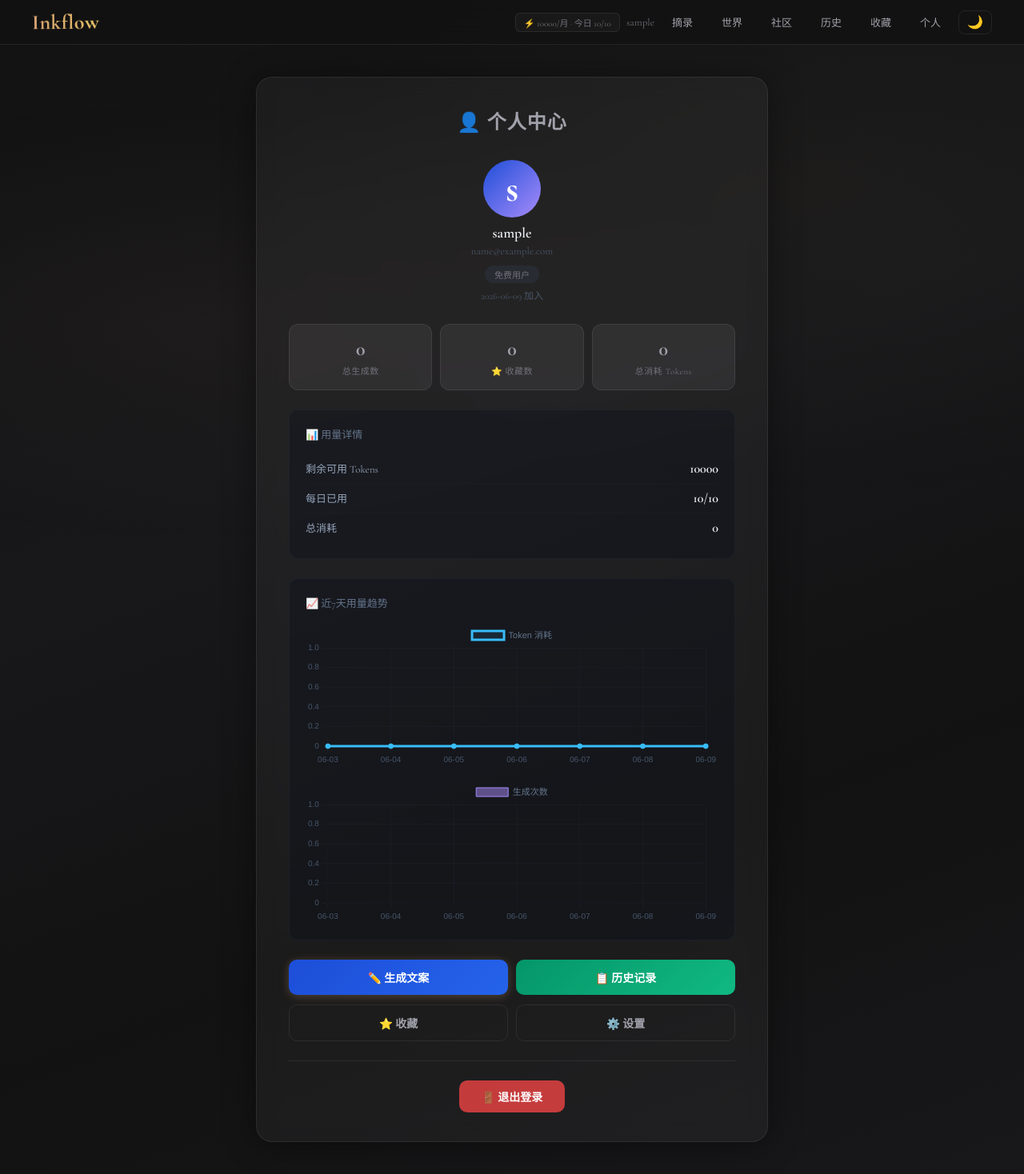
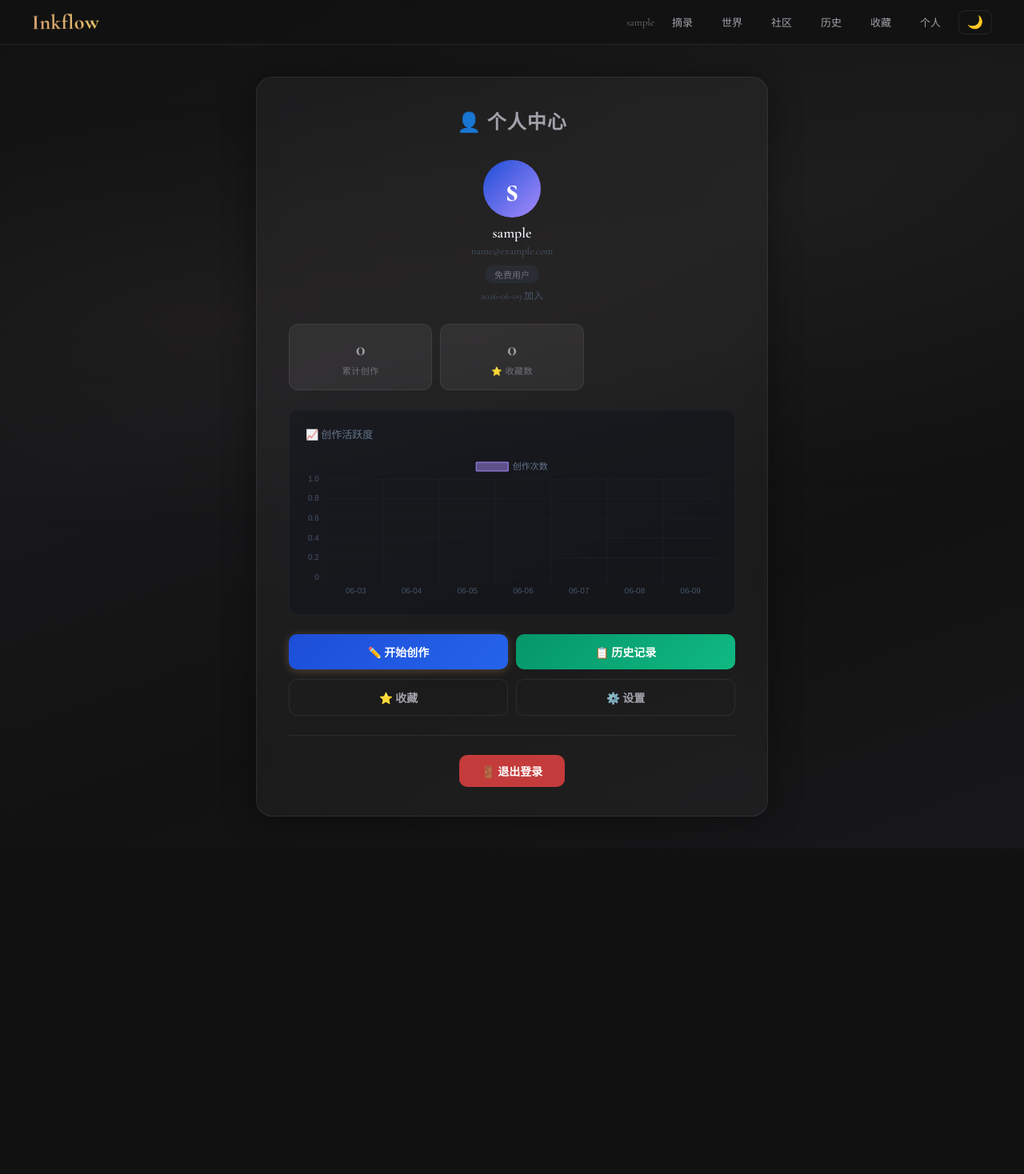
Before and after one commit to YL-DY/ai-copywriter, a Flask app: page /profile in a window 1280 px wide. Shown: the whole page at 80% size. After the commit the page ends 1021 px from the top, so only its background shows below. Run offline with Flask 3, Linux system fonts and the light colour scheme; the visitor is signed in with stand-in values (Sample User, id 1); data that the repository does not hold is empty.

Commit message:
refactor: 清理 Token 相关内容、旧术语，修复时间显示 Bug

```diff
--- a/app.py
+++ b/app.py
@@ -1,4 +1,5 @@
 from flask import Flask, render_template, request, redirect, url_for, flash, send_file, jsonify
+from datetime import timezone as _tz, timedelta as _td
 from flask_login import LoginManager, login_required, current_user
 import requests
 import hashlib
@@ -166,10 +167,6 @@ REWRITE_INSTRUCTIONS = {
 
 
 
-def estimate_tokens(text):
-    return len(text)
-
-
 def parse_result(raw):
     """解析模型返回的 JSON，解析失败则退回纯文本"""
     import json as _json
@@ -230,7 +227,6 @@ def home():
     result_emoji = ""
     result_content = ""
     result_tags = []
-    result_tokens = 0
     last_history_id = 0
     reuse_product = ""
     reuse_style = ""
@@ -256,12 +252,10 @@ def home():
         if not current_user.is_premium and current_user.daily_count >= 10:
             flash("今日免费次数已用完（每日 10 次），明天再来吧", "error")
             return render_template("home.html", result_raw="", result_title="", result_emoji="", result_content="", result_tags=[],
-                                   result_tokens=0,
                                    reuse_product=reuse_product, reuse_style=reuse_style,
                                    reuse_custom_prompt=reuse_custom_prompt, reuse_word_count=reuse_word_count)
 
         system_msg, user_msg = generate_messages(product, emotion_id, custom_prompt, word_count)
-        prompt_tokens = estimate_tokens(system_msg + user_msg)
 
         url = "https://api.deepseek.com/chat/completions"
         headers = {
@@ -283,13 +277,10 @@ def home():
             if "choices" not in resp_data:
                 flash(f"API 调用失败：{resp_data}", "error")
                 return render_template("home.html", result_raw="", result_title="", result_emoji="", result_content="", result_tags=[],
-                                       result_tokens=0,
                                        reuse_product=reuse_product, reuse_style=reuse_style,
                                        reuse_custom_prompt=reuse_custom_prompt, reuse_word_count=reuse_word_count)
 
             result_raw = resp_data["choices"][0]["message"]["content"]
-            output_tokens = estimate_tokens(result_raw)
-            result_tokens = prompt_tokens + output_tokens
 
             # 解析 JSON 结构化结果
             result_title, result_emoji, result_content, result_tags = parse_result(result_raw)
@@ -300,16 +291,15 @@ def home():
                 style=emotion_id,
                 prompt=system_msg + "\n\n" + user_msg,
                 result=result_raw,
-                tokens_used=result_tokens,
+                tokens_used=0,
             )
             db.session.add(history)
             db.session.flush()  # 获取 id 而不提交
             last_history_id = history.id
-            current_user.total_tokens += result_tokens
             current_user.daily_count += 1
             db.session.commit()
 
-            flash(f"生成成功！消耗约 {result_tokens} tokens", "success")
+            flash("生成成功！", "success")
 
         except requests.exceptions.Timeout:
             flash("API 请求超时，请稍后重试", "error")
@@ -322,7 +312,6 @@ def home():
                            result_emoji=result_emoji,
                            result_content=result_content,
                            result_tags=result_tags,
-                           result_tokens=result_tokens,
                            last_history_id=last_history_id,
                            reuse_product=reuse_product,
                            reuse_style=reuse_style,
@@ -338,8 +327,6 @@ def history():
     style_filter = request.args.get("style", "").strip()
     date_from = request.args.get("date_from", "").strip()
     date_to = request.args.get("date_to", "").strip()
-    tokens_min = request.args.get("tokens_min", "")
-    tokens_max = request.args.get("tokens_max", "")
 
     query = History.query.filter_by(user_id=current_user.id)
 
@@ -360,20 +347,6 @@ def history():
         try:
             dt_to = _datetime.strptime(date_to, "%Y-%m-%d") + timedelta(days=1)
             query = query.filter(History.created_at < dt_to)
-        except Exception:
-            pass
-
-    if tokens_min:
-        try:
-            tmin = int(tokens_min)
-            query = query.filter(History.tokens_used >= tmin)
-        except Exception:
-            pass
-
-    if tokens_max:
-        try:
-            tmax = int(tokens_max)
-            query = query.filter(History.tokens_used <= tmax)
         except Exception:
             pass
 
@@ -404,7 +377,7 @@ def history():
 
     return render_template("history.html", pagination=pagination, search=search,
                            style_filter=style_filter, date_from=date_from,
-                           date_to=date_to, tokens_min=tokens_min, tokens_max=tokens_max,
+                           date_to=date_to,
                            style_list=[c['label'] for c in EMOTION_CARDS],
                            parsed_items=parsed_items)
 
@@ -603,11 +576,9 @@ def settings():
 @login_required
 def profile():
     total_count = History.query.filter_by(user_id=current_user.id).count()
-    total_tokens_used = db.session.query(db.func.sum(History.tokens_used))\
-        .filter(History.user_id == current_user.id).scalar() or 0
     fav_count = History.query.filter_by(user_id=current_user.id, is_favorited=True).count()
     return render_template("profile.html", total_count=total_count,
-                           total_tokens_used=total_tokens_used, fav_count=fav_count)
+                           fav_count=fav_count)
 
 
 @app.route("/favorites")
@@ -748,10 +719,9 @@ def export():
 @app.route("/stats-data")
 @login_required
 def stats_data():
-    """返回最近7天的每日 Token 用量和生成次数"""
+    """返回最近7天的每日创作次数"""
     today = date.today()
     labels = []
-    token_data = []
     count_data = []
 
     for i in range(6, -1, -1):
@@ -763,20 +733,16 @@ def stats_data():
         start = _datetime(day.year, day.month, day.day)
         end = start + timedelta(days=1)
 
-        records = History.query.filter(
+        day_count = History.query.filter(
             History.user_id == current_user.id,
             History.created_at >= start,
             History.created_at < end
-        ).all()
+        ).count()
 
-        day_tokens = sum(r.tokens_used for r in records)
-        day_count = len(records)
-        token_data.append(day_tokens)
         count_data.append(day_count)
 
     return jsonify({
         "labels": labels,
-        "token_data": token_data,
         "count_data": count_data
     })
 
@@ -784,22 +750,30 @@ def stats_data():
 @app.context_processor
 def inject_globals():
     if current_user.is_authenticated:
-        remaining = current_user.tokens_remaining
         today = date.today().isoformat()
         if current_user.daily_date != today:
             daily_used = 0
         else:
             daily_used = current_user.daily_count
         daily_remaining = max(0, 10 - daily_used)
-        return dict(user_token_remaining=remaining,
-                    daily_remaining=daily_remaining,
+        return dict(daily_remaining=daily_remaining,
                     emotion_cards=EMOTION_CARDS)
-    return dict(user_token_remaining=0,
-                daily_remaining=10,
+    return dict(daily_remaining=10,
                 emotion_cards=EMOTION_CARDS)
 
 
 import re as _re
+
+@app.template_filter("localtime")
+def localtime_filter(dt, fmt="%Y年%m月%d日 %H:%M"):
+    """将 UTC datetime 转换为北京时间 (UTC+8) 并格式化"""
+    if dt is None:
+        return ""
+    if dt.tzinfo is None:
+        dt = dt.replace(tzinfo=_tz.utc)
+    beijing = dt.astimezone(_tz(_td(hours=8)))
+    return beijing.strftime(fmt)
+
 
 @app.template_filter("highlight_keywords")
 def highlight_keywords(text, keyword):
--- a/community/routes.py
+++ b/community/routes.py
@@ -46,6 +46,12 @@ def format_post(p):
             tags = _json.loads(p.tags)
         except Exception:
             tags = [p.tags]
+    # 将 UTC 时间转换为北京时间 (UTC+8)
+    created = p.created_at
+    if created is not None:
+        if created.tzinfo is None:
+            created = created.replace(tzinfo=timezone.utc)
+        created = created.astimezone(timezone(timedelta(hours=8)))
     return {
         "id": p.id,
         "title": p.title,
@@ -53,7 +59,7 @@ def format_post(p):
         "author_id": p.user_id,
         "author_name": p.author_nick,
         "author_avatar": p.author.avatar_url or "",
-        "created_at": p.created_at.strftime("%m-%d %H:%M"),
+        "created_at": created.strftime("%m-%d %H:%M") if created else "",
         "tags": tags,
         "like_count": p.like_count,
         "fav_count": p.fav_count,
--- a/login.html
+++ b/login.html
@@ -35,8 +35,7 @@
                 </div>
             </div>
             <div class="history-meta">
-                {{ item.created_at.strftime('%Y-%m-%d %H:%M') }}
-                · <span class="history-tokens">{{ item.tokens_used }} tokens</span>
+                {{ item.created_at | localtime("%Y-%m-%d %H:%M") }}
             </div>
             <div class="history-result">{{ item.result }}</div>
             <details style="margin-top: 12px;">
--- a/templates/base.html
+++ b/templates/base.html
@@ -128,15 +128,6 @@
         }
         .navbar .nav-links a:hover,
         .navbar .nav-link:hover { color: var(--text-primary); background: rgba(255,255,255,0.04); }
-        .navbar .token-badge {
-            font-size: 11px;
-            color: var(--text-subtle);
-            padding: 3px 10px;
-            border-radius: 6px;
-            background: rgba(255,255,255,0.03);
-            border: 1px solid var(--border-color);
-            white-space: nowrap;
-        }
         .navbar .user-info { color: var(--text-subtle); font-size: 13px; display: none; }
         .navbar .user-info.user-visible { display: inline-block; }
 
@@ -478,7 +469,6 @@
             -webkit-box-orient: vertical;
             overflow: hidden;
         }
-        .history-tokens { font-size: 11px; color: var(--text-subtle); }
         .history-actions { display: flex; gap: 6px; align-items: center; }
 
         .search-form { margin-bottom: 20px; }
@@ -557,7 +547,6 @@
             /* 顶部导航精简：只留 Logo + 主题 */
             .navbar { padding: 0 14px; height: 56px; }
             .navbar .nav-links { gap: 4px; margin-left: auto; }
-            .navbar .token-badge { font-size: 9px; padding: 2px 7px; letter-spacing: 0; white-space: nowrap; max-width: 100px; overflow: hidden; text-overflow: ellipsis; }
             .navbar .user-info { font-size: 11px; }
             .navbar .nav-link { display: none; }
             .navbar .nav-links a { display: none; }
@@ -643,7 +632,6 @@
         <nav class="navbar">
             <a href="{{ url_for('home') }}" class="brand">Inkflow</a>
             <div class="nav-links">
-                                <span class="token-badge">⚡ {{ user_token_remaining }}{% if not current_user.is_premium %}/月 · 今日 {{ daily_remaining }}/10{% endif %}</span>
                                 <span class="user-info{% if request.endpoint == 'profile' %} user-visible{% endif %}">{{ current_user.username }}</span>
                                 <a href="{{ url_for('daily') }}" class="nav-link">摘录</a>
                                 <a href="{{ url_for('worlds') }}" class="nav-link">世界</a>
--- a/templates/community/detail.html
+++ b/templates/community/detail.html
@@ -12,7 +12,7 @@
         </div>
       </a>
     </div>
-    <span class="detail-time">{{ post.created_at.strftime('%Y年%m月%d日 %H:%M') }}</span>
+    <span class="detail-time">{{ post.created_at | localtime }}</span>
   </div>
 
   <h1 class="detail-title">{{ post.title }}</h1>
--- a/templates/community/share_card.html
+++ b/templates/community/share_card.html
@@ -55,7 +55,7 @@
   <div class="card">
     <div class="card-header">
       <h1>{{ post.title }}</h1>
-      <div class="meta">{{ post.created_at.strftime('%Y年%m月%d日') }}</div>
+      <div class="meta">{{ post.created_at | localtime("%Y年%m月%d日") }}</div>
     </div>
     <div class="card-body">
       <p class="excerpt">{{ excerpt }}</p>
--- a/templates/community/user.html
+++ b/templates/community/user.html
@@ -33,7 +33,7 @@
       {% endif %}
       <div class="post-stats">
         <span>❤️ {{ post.like_count }}</span>
-        <span class="post-time">{{ post.created_at }}</span>
+        <span class="post-time">{{ post.created_at | localtime("%m-%d %H:%M") }}</span>
         {% if is_self %}
         <button class="post-delete-btn" onclick="event.stopPropagation(); if(confirm('确定要删除这篇文章吗？此操作不可撤销。')){ fetch('/community/delete/'+{{ post.id }},{method:'POST'}).then(r=>{if(r.redirected)window.location.href=r.url;else window.location.href='/community';}); }" title="删除文章">🗑️</button>
         {% endif %}
--- a/templates/compare.html
+++ b/templates/compare.html
@@ -16,7 +16,7 @@
                 <!-- Header -->
                 <div style="padding:14px 16px 10px;border-bottom:1px solid rgba(51,65,85,0.1);">
                     <div style="display:flex;justify-content:space-between;align-items:center;margin-bottom:6px;">
-                        <span style="font-size:11px;color:#475569;">{{ item.created_at.strftime('%m-%d %H:%M') }}</span>
+                        <span style="font-size:11px;color:#475569;">{{ item.created_at | localtime("%m-%d %H:%M") }}</span>
                         <span class="result-style-tag" style="font-size:11px;padding:2px 10px;"> {{ item.style }}</span>
                     </div>
                     <div style="font-size:15px;font-weight:600;color:#f1f5f9;">{{ item.product }}</div>
@@ -27,7 +27,6 @@
                 </div>
                 <!-- Footer -->
                 <div style="padding:10px 16px;border-top:1px solid rgba(51,65,85,0.1);display:flex;gap:6px;flex-wrap:wrap;">
-                    <span style="font-size:11px;color:#475569;">⚡ {{ item.tokens_used }} tokens</span>
                     <form method="POST" action="{{ url_for('toggle_favorite', history_id=item.id) }}" style="display:inline;" class="fav-form-sm">
                         <button type="submit" class="btn-sm {{ 'btn-success' if item.is_favorited else 'btn-outline' }}" style="font-size:10px;padding:3px 8px;">
                             {% if item.is_favorited %}⭐{% else %}☆{% endif %}
--- a/templates/history.html
+++ b/templates/history.html
@@ -24,7 +24,7 @@
                 </div>
             </div>
             <div class="entry-meta">
-                <time>{{ item.created_at.strftime('%Y年%m月%d日 · %H:%M') }}</time>
+                <time>{{ item.created_at | localtime("%Y年%m月%d日 · %H:%M") }}</time>
             </div>
             <div class="entry-preview">{{ item.preview }}</div>
             <details class="entry-full">
--- a/templates/home.html
+++ b/templates/home.html
@@ -377,10 +377,6 @@
     font-size: 12px;
     font-weight: 600;
     letter-spacing: 0.5px;
-}
-.result-tokens {
-    font-size: 11px;
-    color: #475569;
 }
 .result-card-headline {
     display: flex;
--- a/templates/profile.html
+++ b/templates/profile.html
@@ -20,7 +20,7 @@
                 {% endif %}
             </div>
             <div style="font-size:12px;color:#475569;margin-top:6px;">
-                {{ current_user.created_at.strftime('%Y-%m-%d') }} 加入
+                {{ current_user.created_at | localtime("%Y-%m-%d") }} 加入
             </div>
         </div>
 
@@ -28,42 +28,18 @@
         <div class="stat-grid">
             <div class="stat-card">
                 <div class="stat-value">{{ total_count }}</div>
-                <div class="stat-label">总生成数</div>
+                <div class="stat-label">累计创作</div>
             </div>
             <div class="stat-card">
                 <div class="stat-value">{{ fav_count }}</div>
                 <div class="stat-label">⭐ 收藏数</div>
             </div>
-            <div class="stat-card">
-                <div class="stat-value">{{ total_tokens_used }}</div>
-                <div class="stat-label">总消耗 Tokens</div>
-            </div>
         </div>
 
-        <!-- Token 详情 -->
-        <div style="background:rgba(11,15,26,0.35);border:1px solid rgba(51,65,85,0.2);border-radius:12px;padding:20px;">
-            <div style="font-size:13px;color:#64748b;font-weight:500;margin-bottom:16px;">📊 用量详情</div>
-            <div style="display:flex;justify-content:space-between;padding:8px 0;border-bottom:1px solid rgba(51,65,85,0.1);">
-                <span style="color:#94a3b8;font-size:13px;">剩余可用 Tokens</span>
-                <span style="color:#f1f5f9;font-weight:600;">{% if current_user.is_premium %}无限制{% else %}{{ user_token_remaining }}{% endif %}</span>
-            </div>
-            <div style="display:flex;justify-content:space-between;padding:8px 0;border-bottom:1px solid rgba(51,65,85,0.1);">
-                <span style="color:#94a3b8;font-size:13px;">每日已用</span>
-                <span style="color:#f1f5f9;font-weight:600;">{{ daily_remaining }}/10</span>
-            </div>
-            <div style="display:flex;justify-content:space-between;padding:8px 0;">
-                <span style="color:#94a3b8;font-size:13px;">总消耗</span>
-                <span style="color:#f1f5f9;font-weight:600;">{{ total_tokens_used }}</span>
-            </div>
-        </div>
-
-        <!-- 图表: 近7天趋势 -->
+        <!-- 图表: 创作活跃度 -->
         <div style="margin-top:24px;background:rgba(11,15,26,0.35);border:1px solid rgba(51,65,85,0.2);border-radius:12px;padding:20px;">
-            <div style="font-size:13px;color:#64748b;font-weight:500;margin-bottom:16px;">📈 近7天用量趋势</div>
+            <div style="font-size:13px;color:#64748b;font-weight:500;margin-bottom:16px;">📈 创作活跃度</div>
             <div style="display:flex;gap:16px;flex-wrap:wrap;">
-                <div style="flex:1;min-width:260px;">
-                    <canvas id="tokenChart" height="180"></canvas>
-                </div>
                 <div style="flex:1;min-width:260px;">
                     <canvas id="countChart" height="180"></canvas>
                 </div>
@@ -72,7 +48,7 @@
 
                 <!-- 快捷入口 -->
         <div style="margin-top:24px;display:flex;gap:10px;flex-wrap:wrap;">
-            <a href="{{ url_for('home') }}" class="btn btn-primary" style="flex:1;text-decoration:none;justify-content:center;">✏️ 生成文案</a>
+            <a href="{{ url_for('home') }}" class="btn btn-primary" style="flex:1;text-decoration:none;justify-content:center;">✏️ 开始创作</a>
             <a href="{{ url_for('history') }}" class="btn btn-success" style="flex:1;text-decoration:none;justify-content:center;">📋 历史记录</a>
         </div>
         <div style="margin-top:12px;display:flex;gap:10px;flex-wrap:wrap;">
@@ -115,32 +91,13 @@
             }
         };
 
-        // Token 趋势
-        new Chart(document.getElementById('tokenChart'), {
-            type: 'line',
-            data: {
-                labels: data.labels,
-                datasets: [{
-                    label: 'Token 消耗',
-                    data: data.token_data,
-                    borderColor: '#38bdf8',
-                    backgroundColor: 'rgba(56,189,248,0.1)',
-                    fill: true,
-                    tension: 0.3,
-                    pointBackgroundColor: '#38bdf8',
-                    pointRadius: 3
-                }]
-            },
-            options: commonOpts
-        });
-
-        // 生成次数趋势
+        // 创作活跃度
         new Chart(document.getElementById('countChart'), {
             type: 'bar',
             data: {
                 labels: data.labels,
                 datasets: [{
-                    label: '生成次数',
+                    label: '创作次数',
                     data: data.count_data,
                     backgroundColor: 'rgba(167,139,250,0.5)',
                     borderColor: '#a78bfa',
--- a/templates/settings.html
+++ b/templates/settings.html
@@ -17,7 +17,7 @@
 
             <div style="background:rgba(251,191,36,0.06);border:1px solid rgba(251,191,36,0.12);border-radius:10px;padding:14px 16px;margin-bottom:20px;font-size:12px;color:var(--text-muted);">
                 <div style="font-weight:600;color:#fbbf24;margin-bottom:4px;">💡 提示</div>
-                <div>设置自己的 API Key 后，系统将优先使用你的 Key 而非默认 Key，不受每日限额和 Token 总量限制。备用 Key 会在主 Key 请求失败时自动换用。</div>
+                <div>设置自己的 API Key 后，系统将优先使用你的 Key 而非默认 Key，不受每日次数限制。备用 Key 会在主 Key 请求失败时自动换用。</div>
             </div>
 
             <div style="display:flex;gap:10px;">
--- a/templates/share.html
+++ b/templates/share.html
@@ -204,7 +204,7 @@
         <div class="footer-section">
             <span class="footer-brand">InkFlow 灵笔</span>
             <span class="footer-tagline">把说不出口的话写出来</span>
-            <div class="footer-time">{{ item.created_at.strftime('%Y年%m月%d日') }}</div>
+            <div class="footer-time">{{ item.created_at | localtime("%Y年%m月%d日") }}</div>
         </div>
     </div>
     <div class="actions">
```
Also changed, not shown: models.py (+2 -13 lines), templates/favorites.html (+4 -5 lines).
